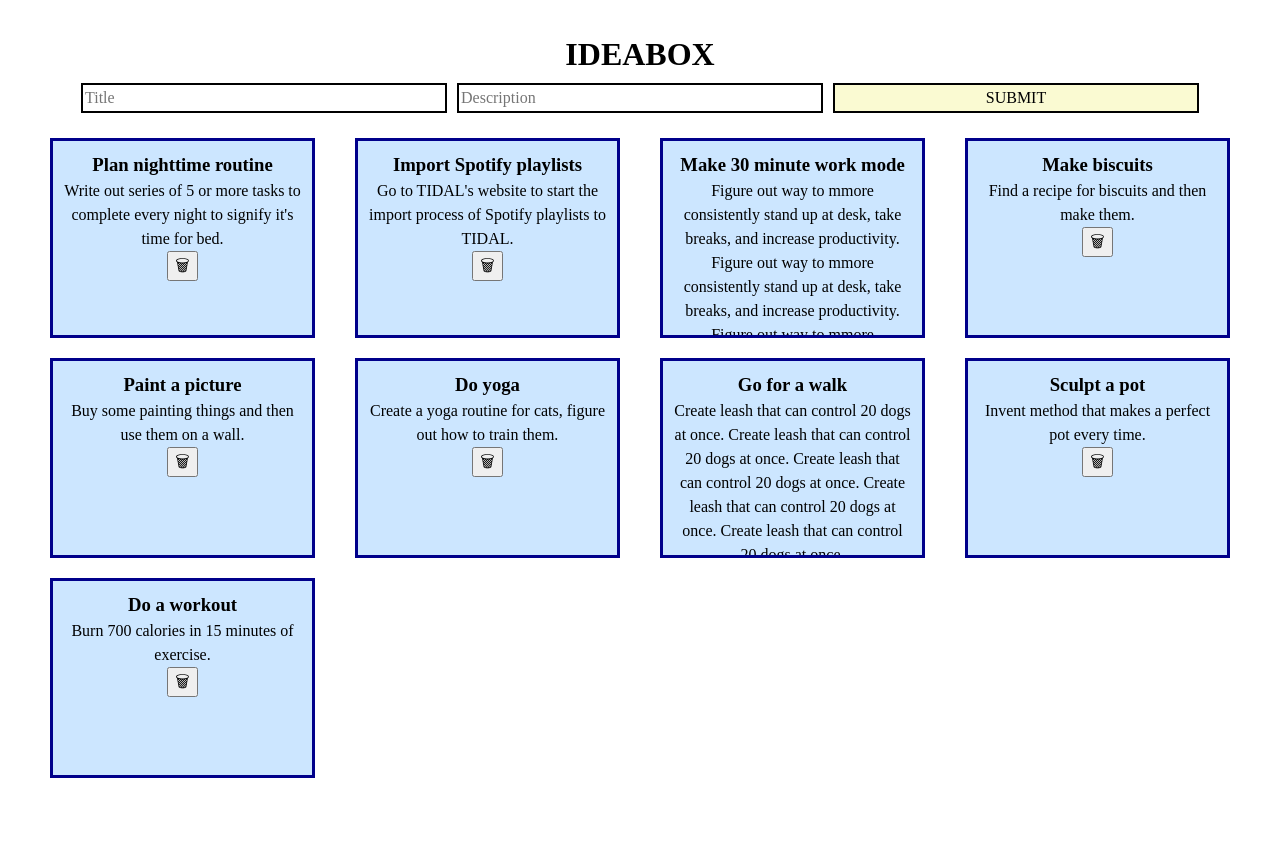
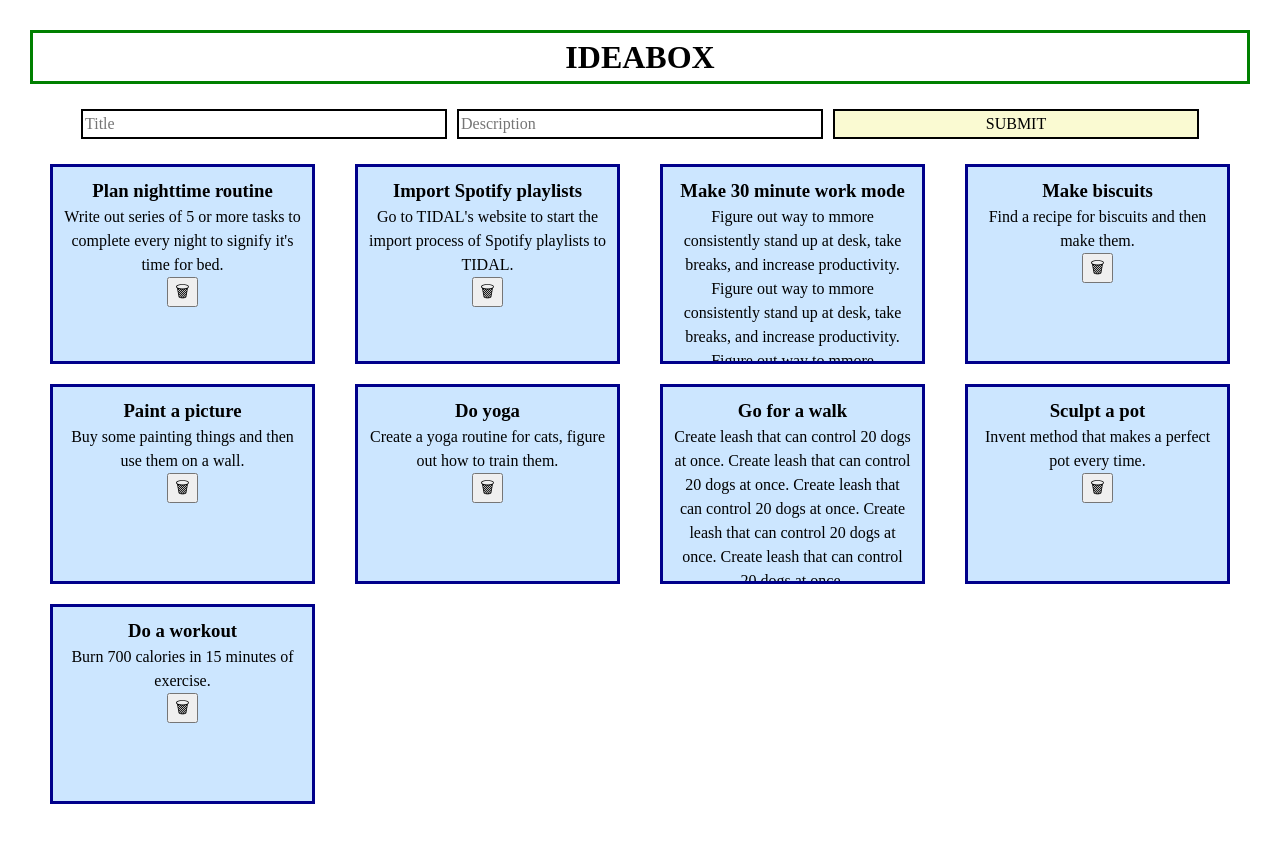
Before and after one commit to colefiscus/playground, a React (Create React App) app: page / in a window 1280 px wide. Shown: the top 842 px of the page. Built offline with nearby package versions, Linux system fonts and the light colour scheme.

Commit message:
Add Header to App with minor styling

```diff
--- a/src/App.js
+++ b/src/App.js
@@ -35,7 +35,9 @@ class App extends Component {
     return (
       <MainWrapper>
         <GlobalStyles />
-        <h1>IDEABOX</h1>
+        <Header>
+          <h1>IDEABOX</h1>
+        </Header>
         <Form addIdea={this.addIdea} />
         {!this.state.ideas.length && <h2>No ideas yet... Add some!</h2>}
         <Ideas ideas={this.state.ideas} deleteIdea={this.deleteIdea} />
@@ -49,4 +51,12 @@ const MainWrapper = styled.main`
   padding: 30px;
 `;
 
+const Header = styled.header`
+  width: 100%;
+  border: 3px solid green;
+  margin-bottom: 20px;
+  display: grid;
+  place-content: center;
+`;
+
 export default App;
```
